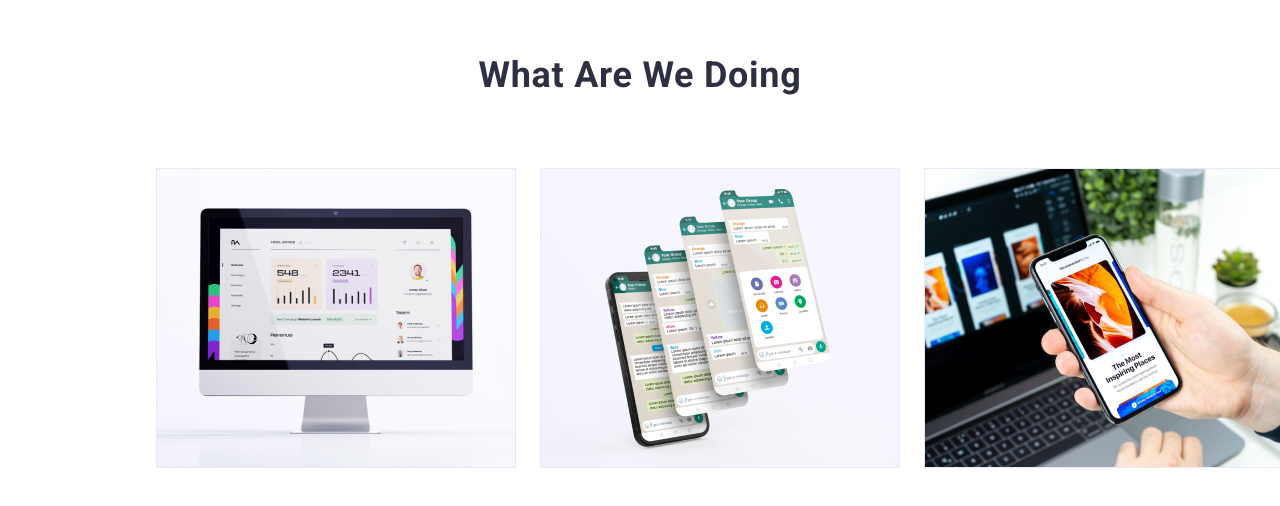
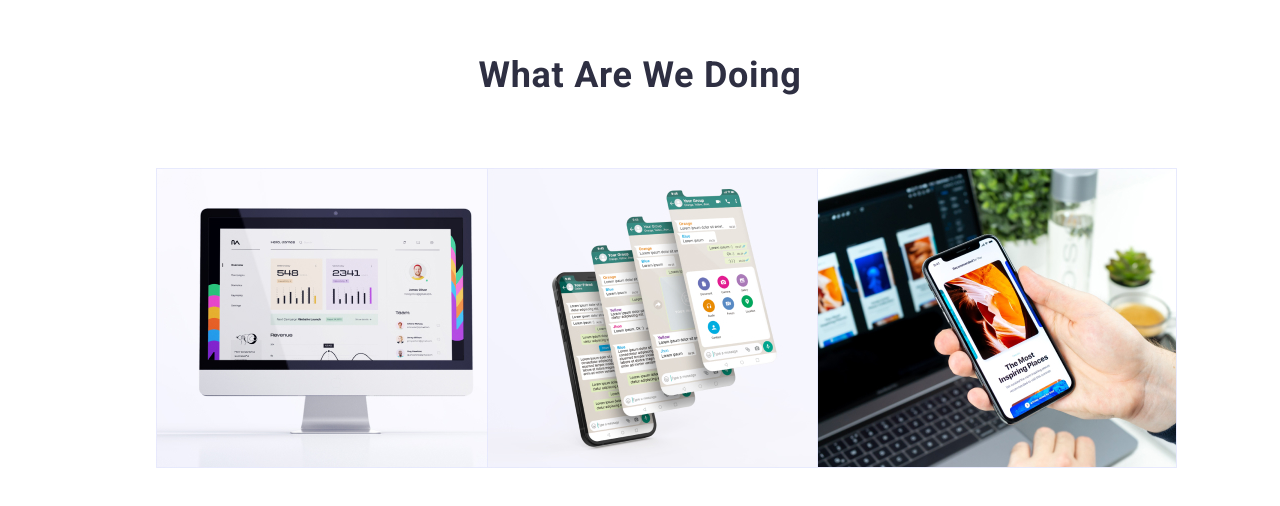
Before and after one commit to InnaKolomiets/goit-markup-hw-03, a plain HTML site: page index.html in a window 1280 px wide. Shown: the part 1257-1763 px from the top of the page. Drawn offline with nearby package versions, Linux system fonts and the light colour scheme.

Commit message:
directions

```diff
--- a/css/style.css
+++ b/css/style.css
@@ -90,6 +90,10 @@
 
 .directions {
     padding-bottom: 120px;
+}
+
+.directions .our-goals {
+    width: calc((100% - 48px) / 3);
 }
 
 .directions .list {
```
